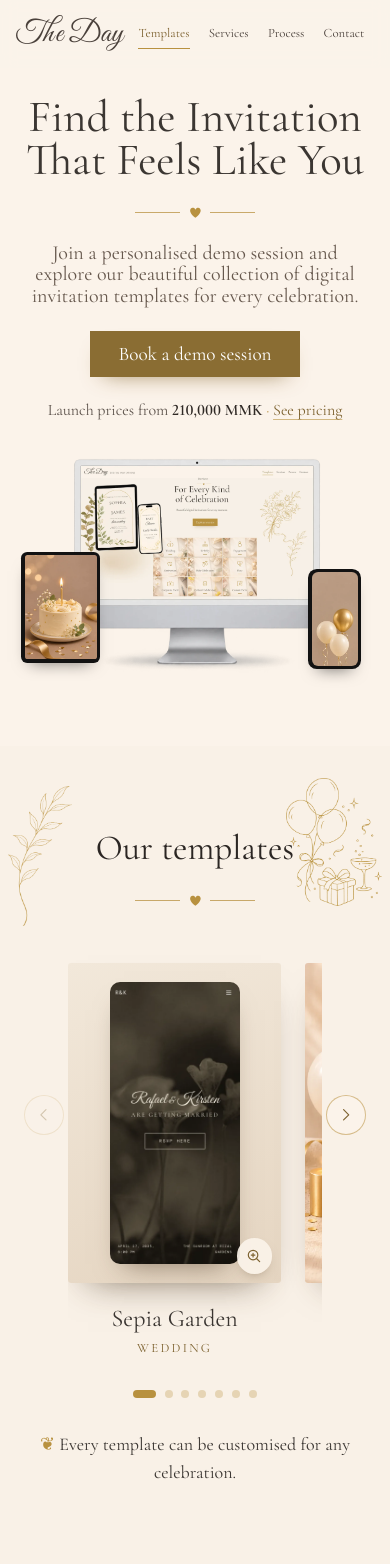
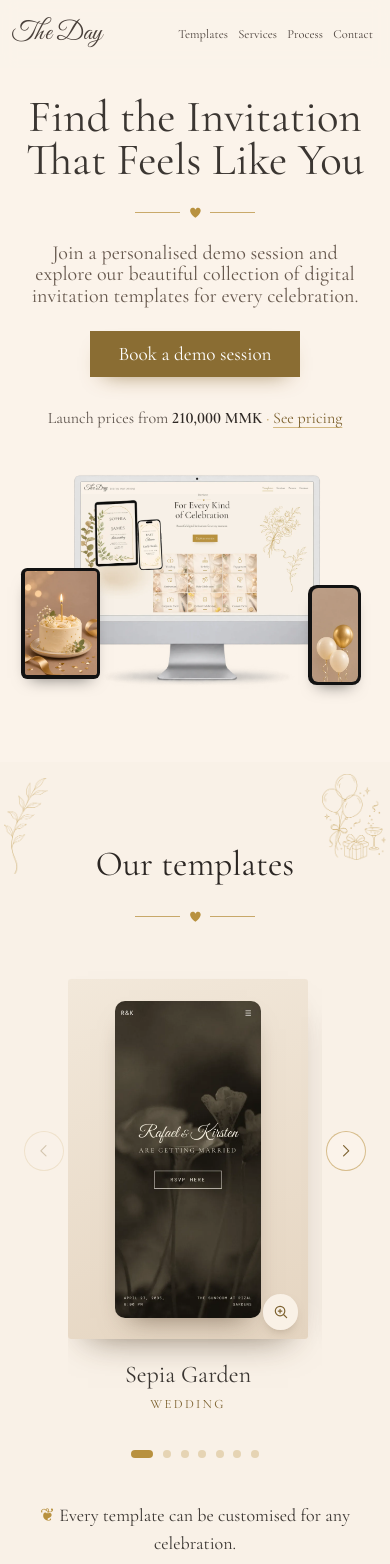
Before and after one commit to brightlabsmm/the-day, a Next.js app: page / in a window 390 px wide. Shown: the top 1564 px of the page. Built offline with nearby package versions, Linux system fonts and the light colour scheme; no server answers.

Commit message:
Landing mobile: menu fits at 360px with 44px tap areas and no default highlight; tidier template drawings and Services spacing; larger phone cards, dots and footer links; no repeated Worldwide line

```diff
--- a/src/app/landing.css
+++ b/src/app/landing.css
@@ -40,27 +40,29 @@
 .tcar-track::-webkit-scrollbar { display: none; }
 .tcar-item { flex: 0 0 calc((100% - 1.5rem) / 1.2); scroll-snap-align: start; display: flex; flex-direction: column; align-items: center; text-align: center; }
 /* Every card shares one 2:3 shape; taller phone screenshots are cropped from the centre to fit. */
-.tcar-item img { height: 20rem; width: auto; max-width: 100%; aspect-ratio: 2 / 3; object-fit: cover; object-position: center; border-radius: 3px; box-shadow: 0 18px 34px -20px rgba(70, 50, 25, .6); transition: transform .4s ease; }
+.tcar-item img { height: 22.5rem; width: auto; max-width: 100%; aspect-ratio: 2 / 3; object-fit: cover; object-position: center; border-radius: 3px; box-shadow: 0 18px 34px -20px rgba(70, 50, 25, .6); transition: transform .4s ease; }
 .tcar-item:hover img, .tcar-item:hover .tcar-pic, .tcar-item:hover .tcar-shot { transform: translateY(-4px); }
 /* A tall phone screenshot shown whole, centred on a soft 2:3 panel so every card has the same shape. */
-.tcar-shot { height: 20rem; aspect-ratio: 2 / 3; display: flex; align-items: center; justify-content: center; border-radius: 3px; background: linear-gradient(160deg, #f2e8da, #e5d5c1); box-shadow: 0 18px 34px -20px rgba(70, 50, 25, .6); transition: transform .4s ease; }
+.tcar-shot { height: 22.5rem; aspect-ratio: 2 / 3; display: flex; align-items: center; justify-content: center; border-radius: 3px; background: linear-gradient(160deg, #f2e8da, #e5d5c1); box-shadow: 0 18px 34px -20px rgba(70, 50, 25, .6); transition: transform .4s ease; }
 .tcar-item .tcar-shot img, .tcar-item:hover .tcar-shot img { height: 88%; width: auto; aspect-ratio: 560 / 1212; object-fit: contain; border-radius: 10px; box-shadow: 0 14px 26px -14px rgba(60, 40, 20, .55); transform: none; }
 /* A picture with wording on its blank card: sized by height and a 2:3 shape, so text can scale with it (cqw). */
-.tcar-pic { position: relative; height: 20rem; aspect-ratio: 2 / 3; container-type: inline-size; border-radius: 3px; box-shadow: 0 18px 34px -20px rgba(70, 50, 25, .6); transition: transform .4s ease; }
+.tcar-pic { position: relative; height: 22.5rem; aspect-ratio: 2 / 3; container-type: inline-size; border-radius: 3px; box-shadow: 0 18px 34px -20px rgba(70, 50, 25, .6); transition: transform .4s ease; }
 .tcar-item .tcar-pic img { width: 100%; height: 100%; box-shadow: none; transform: none; }
 .tcar-text { position: absolute; display: flex; flex-direction: column; align-items: center; justify-content: center; text-align: center; color: #3b3632; line-height: 1.15; }
-.tcar-text .caps2 { font-size: 2.9cqw; color: #6b5d52; }
+.tcar-text .caps2 { font-size: max(2.9cqw, 7px); color: #6b5d52; }
 .tcar-text .rule-s { display: block; width: 14cqw; height: 1px; background: var(--gold); margin: 3.2cqw auto; opacity: .8; }
 .tcar-text .mark { margin-top: 4cqw; font-size: 5.6cqw; color: var(--gold-d); }
 .tcar-item h3 { margin-top: 1.1rem; font-size: 1.5rem; color: #3b3632; }
 .tcar-item p { margin-top: .15rem; font-size: .8rem; letter-spacing: .18em; text-transform: uppercase; color: var(--gold-d); }
-.tcar-arrow { position: absolute; top: 10rem; transform: translateY(-50%); width: 2.5rem; height: 2.5rem; border-radius: 999px; border: 1px solid rgba(184, 145, 63, .55); background: rgba(251, 243, 234, .9); color: var(--gold-d); display: grid; place-items: center; transition: background .2s, opacity .2s; }
+.tcar-arrow { position: absolute; top: 11.25rem; transform: translateY(-50%); width: 2.5rem; height: 2.5rem; border-radius: 999px; border: 1px solid rgba(184, 145, 63, .55); background: rgba(251, 243, 234, .9); color: var(--gold-d); display: grid; place-items: center; transition: background .2s, opacity .2s; }
 .tcar-arrow:hover:not(:disabled) { background: var(--gold); color: #fff; }
 .tcar-arrow:disabled { opacity: .3; cursor: default; }
 .tcar-arrow svg { width: 1.1rem; height: 1.1rem; fill: none; stroke: currentColor; stroke-width: 1.6; stroke-linecap: round; stroke-linejoin: round; }
-.tcar-dots { display: flex; justify-content: center; gap: .55rem; margin-top: .5rem; }
-.tcar-dots button { width: .5rem; height: .5rem; border-radius: 999px; background: rgba(184, 145, 63, .3); transition: background .2s, width .2s; }
-.tcar-dots button[aria-selected="true"] { width: 1.4rem; background: var(--gold); }
+.tcar-dots { display: flex; justify-content: center; gap: 0; margin-top: 0; }
+/* Each button is an invisible 30px-tall tap area; the small dot is drawn inside it. */
+.tcar-dots button { display: grid; place-items: center; padding: .7rem .3rem; background: none; }
+.tcar-dots button::before { content: ""; display: block; width: .5rem; height: .5rem; border-radius: 999px; background: rgba(184, 145, 63, .3); transition: background .2s, width .2s; }
+.tcar-dots button[aria-selected="true"]::before { width: 1.4rem; background: var(--gold); }
 @media (min-width: 640px) {
   .tcar-item { flex-basis: calc((100% - 1.5rem) / 2); }
   .tcar-item img, .tcar-pic, .tcar-shot { height: 24rem; }
@@ -150,8 +152,11 @@
 .ct .ring svg { width: 1.2rem; height: 1.2rem; }
 
 .nav a { color: #4a413b; padding: .35rem .6rem; position: relative; }
+/* Phones: taller tap areas, and narrower sides so all four links fit even at 360px wide. */
+@media (max-width: 639px) { .nav a { padding: .8rem .45rem; } .nav a[aria-current="true"]::after { left: .45rem; right: .45rem; bottom: .5rem; } }
+@media (max-width: 399px) { .nav a { padding: .8rem .32rem; } .nav a[aria-current="true"]::after { left: .32rem; right: .32rem; } }
 .nav a[aria-current="true"] { color: var(--gold-d); }
-.nav a[aria-current="true"]::after { content: ""; position: absolute; left: .6rem; right: .6rem; bottom: 0; height: 1.5px; background: var(--gold); }
+.nav a[aria-current="true"]::after { content: ""; position: absolute; left: .6rem; right: .6rem; bottom: .25rem; height: 1.5px; background: var(--gold); }
 
 @media (min-width: 900px) {
   .lp-scr.lp-hero { aspect-ratio: 1366 / 540; }
--- a/src/app/page.tsx
+++ b/src/app/page.tsx
@@ -167,7 +167,7 @@ function PriceLine({ currency }: { currency: Currency }) {
     <p>
         Launch prices from <strong className="font-semibold text-[#2f2925]">{fmt(startingPrice(currency))} {currency}</strong>
         <span className="text-[#b8913f]"> &middot; </span>
-        <Link href="/pricing" className="text-[#7d6230] underline decoration-[#b8913f]/60 underline-offset-4 hover:text-[#2f2925]">See pricing</Link>
+        <Link href="/pricing" className="inline-block py-2 text-[#7d6230] underline decoration-[#b8913f]/60 underline-offset-4 hover:text-[#2f2925]">See pricing</Link>
     </p>
   );
 }
@@ -223,8 +223,8 @@ export default function Home() {
 
       {/* Templates: a sliding row of designs for every kind of celebration */}
       <section id="templates" className="relative overflow-hidden px-6 py-20 text-center min-[900px]:py-28" style={{ background: "#f9f1e7" }}>
-        <img src="/landing/leaf-c.webp" alt="" className="pointer-events-none absolute top-10 left-2 w-16 opacity-90 sm:left-8 sm:w-24 min-[1200px]:left-[8%] min-[1200px]:w-28" />
-        <img src="/landing/celebrate-line.webp" alt="" className="pointer-events-none absolute top-8 right-2 w-24 sm:right-8 sm:w-36 min-[1200px]:right-[8%] min-[1200px]:w-44" />
+        <img src="/landing/leaf-c.webp" alt="" className="pointer-events-none absolute top-4 left-1 w-11 opacity-80 sm:top-10 sm:left-8 sm:w-24 sm:opacity-90 min-[1200px]:left-[8%] min-[1200px]:w-28" />
+        <img src="/landing/celebrate-line.webp" alt="" className="pointer-events-none absolute top-3 right-1 w-16 opacity-80 sm:top-8 sm:right-8 sm:w-36 sm:opacity-100 min-[1200px]:right-[8%] min-[1200px]:w-44" />
         <Reveal>
           <h2 className="font-display text-[clamp(2.2rem,4.5vw,3.4rem)] leading-tight text-[#2b2623]">Our templates</h2>
           <div className="rule mx-auto mt-6" style={{ fontSize: 16 }} aria-hidden><Heart /></div>
@@ -269,7 +269,7 @@ export default function Home() {
         <img src="/landing/bouq-gold.webp" alt="" className="hide-d mx-auto w-36" />
         <B x={1050} y={140} w={238} v="right" cls="hide-m"><img src="/landing/bouq-gold.webp" alt="" className="lp-img" /></B>
         <B x={1205} y={375} w={120} v="right" cls="hide-m"><img src="/landing/leaf-c.webp" alt="" className="lp-img" /></B>
-        <div className="in pt-20">
+        <div className="in pt-6">
           <B x={560} y={62} w={314} fs={18} m="1.1rem" as="p" cls="text-center text-[#3b3632]">Services</B>
           <Rule x={682} y={97} w={80} fs={14} />
           <B x={520} y={105} w={384} fs={55} lh={1.04} m="2.8rem" as="h2" cls="font-display text-center text-[#2b2623]">For Every Kind <br className="hidden min-[900px]:inline" />of Celebration</B>
@@ -307,7 +307,7 @@ export default function Home() {
             <div className="absolute inset-0 flex flex-col items-center justify-center text-center" style={{ transform: "rotate(-8.6deg)", paddingLeft: "12%" }}>
               <img src="/landing/bouq-line.webp" alt="" className="w-[28%]" />
               <span className="script text-2xl text-[#6f655d]">The Day</span>
-              <span className="caps2 text-[0.55rem] text-[#6f655d]">Digital Invitations</span>
+              <span className="caps2 text-[0.62rem] text-[#6f655d]">Digital Invitations</span>
             </div>
           </div>
           <B x={95} y={88} w={460} fs={47} lh={1.04} m="2.6rem" as="h2" cls="font-display text-center">Thoughtfully <br className="hidden min-[900px]:inline" />Designed for Your Day</B>
@@ -353,7 +353,7 @@ export default function Home() {
           <B x={766} y={613} w={108} h={108} cls="mt-3 w-24 text-[#b8913f] min-[900px]:mt-0">
             <Svg sw={1}><circle cx="22" cy="22" r="19" /><ellipse cx="22" cy="22" rx="8" ry="19" /><path d="M3 22h38M6 13h32M6 31h32M22 3v38" /></Svg>
           </B>
-          <B x={896} y={640} w={380} fs={20.5} as="p" cls="font-display text-[#3b3632]">Worldwide service</B>
+          <B x={896} y={640} w={380} fs={20.5} as="p" cls="font-display text-[#3b3632]">Now serving couples in</B>
           <B x={894} y={676} w={400} fs={20.5} as="p" cls="font-display text-[#8a6d33]">Taiwan · Thailand · Myanmar</B>
           <B x={1160} y={578} w={140} cls="hide-m"><img src="/landing/envelope-line.webp" alt="" className="lp-img" /></B>
         </div>
@@ -392,15 +392,15 @@ export default function Home() {
           <div className="flex flex-col items-center gap-x-5 gap-y-1 sm:flex-row">
             <a href="#top" className="flex items-baseline gap-2.5">
               <span className="script text-[1.9rem] leading-none text-[#3b3632]">The Day</span>
-              <span className="caps2 text-[0.62rem] text-[#6b625c]">Digital Invitations</span>
+              <span className="caps2 text-[0.68rem] text-[#6b625c]">Digital Invitations</span>
             </a>
             <span className="hidden h-5 w-px bg-[#c9a96a]/50 sm:block" aria-hidden />
             <nav className="font-display text-[1.02rem]" aria-label="Footer">
-              <a href="#templates" className="hover:text-[#2f2925]">Templates</a>
+              <a href="#templates" className="inline-block py-2.5 hover:text-[#2f2925]">Templates</a>
               <span className="px-2 text-[#b8913f]" aria-hidden>&middot;</span>
-              <Link href="/pricing" className="hover:text-[#2f2925]">Pricing</Link>
+              <Link href="/pricing" className="inline-block py-2.5 hover:text-[#2f2925]">Pricing</Link>
               <span className="px-2 text-[#b8913f]" aria-hidden>&middot;</span>
-              <a href={FACEBOOK_URL} target="_blank" rel="noopener noreferrer" className="hover:text-[#2f2925]">Messenger</a>
+              <a href={FACEBOOK_URL} target="_blank" rel="noopener noreferrer" className="inline-block py-2.5 hover:text-[#2f2925]">Messenger</a>
             </nav>
           </div>
           <p className="text-sm text-[#6b625c]">&copy; <CurrentYear /> The Day by Bright Labs. All rights reserved.</p>
--- a/src/components/landing-nav.tsx
+++ b/src/components/landing-nav.tsx
@@ -11,28 +11,30 @@ const ITEMS = [
 
 /** Fixed brand header: script logo, spaced capitals and a three-link nav that marks the section in view. */
 export function LandingNav() {
-  const [active, setActive] = useState("services");
+  // Nothing is marked while the hero is in view; a link lights up once its section reaches the middle of the screen.
+  const [active, setActive] = useState("");
 
   useEffect(() => {
     const els = ITEMS.map((i) => document.getElementById(i.id)).filter(Boolean) as HTMLElement[];
+    const hero = document.querySelector<HTMLElement>(".lp-hero");
     const io = new IntersectionObserver(
       (entries) => {
-        for (const e of entries) if (e.isIntersecting) setActive(e.target.id);
+        for (const e of entries) if (e.isIntersecting) setActive(e.target === hero ? "" : e.target.id);
       },
       { rootMargin: "-45% 0px -50% 0px" },
     );
-    els.forEach((el) => io.observe(el));
+    [hero, ...els].forEach((el) => el && io.observe(el));
     return () => io.disconnect();
   }, []);
 
   return (
     <header className="fixed inset-x-0 top-0 z-30 bg-[#fbf3ea]/80 backdrop-blur-sm">
-      <div className="mx-auto flex h-[68px] max-w-[1600px] items-center justify-between px-4 sm:px-8 lg:px-6">
+      <div className="mx-auto flex h-[68px] max-w-[1600px] items-center justify-between gap-2 px-3 min-[400px]:px-4 sm:px-8 lg:px-6">
         <a href="#top" className="flex items-baseline gap-4" aria-label="The Day, top">
-          <span className="script whitespace-nowrap text-[1.9rem] leading-none sm:text-[2.4rem] text-[#4a413b]">The Day</span>
+          <span className="script whitespace-nowrap text-[1.6rem] leading-none min-[400px]:text-[1.9rem] sm:text-[2.4rem] text-[#4a413b]">The Day</span>
           <span className="caps2 hidden text-[0.7rem] text-[#6b5f57] sm:inline">Digital Invitations</span>
         </a>
-        <nav className="nav flex items-center text-[0.8rem] sm:text-base" aria-label="Main">
+        <nav className="nav flex items-center text-[0.78rem] min-[400px]:text-[0.8rem] sm:text-base" aria-label="Main">
           {ITEMS.map((i) => (
             <a key={i.id} href={`#${i.id}`} aria-current={active === i.id ? "true" : undefined}>
               {i.label}
```
